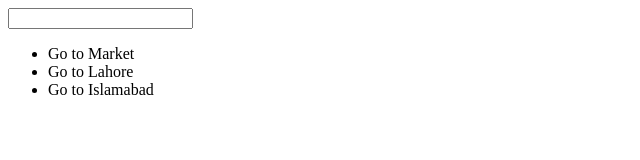
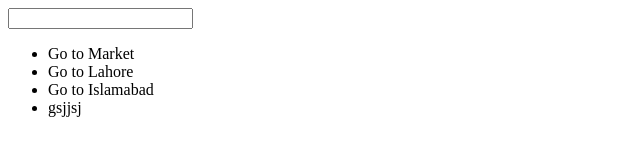
Before and after one commit to SarfrazSoftcircles/testing, a plain HTML site: page index.html in a window 1280 px wide. Shown: the full height of the page, 0-640 px from the left. Drawn offline with Linux system fonts and the light colour scheme.

Commit message:
3th  commit

```diff
--- a/index.html
+++ b/index.html
@@ -12,6 +12,7 @@
             <li>Go to Market</li>
             <li>Go to Lahore</li>
             <li>Go to Islamabad</li>
+            <li>gsjjsj</li>
         </ul>
     </div>
     <script>
```
